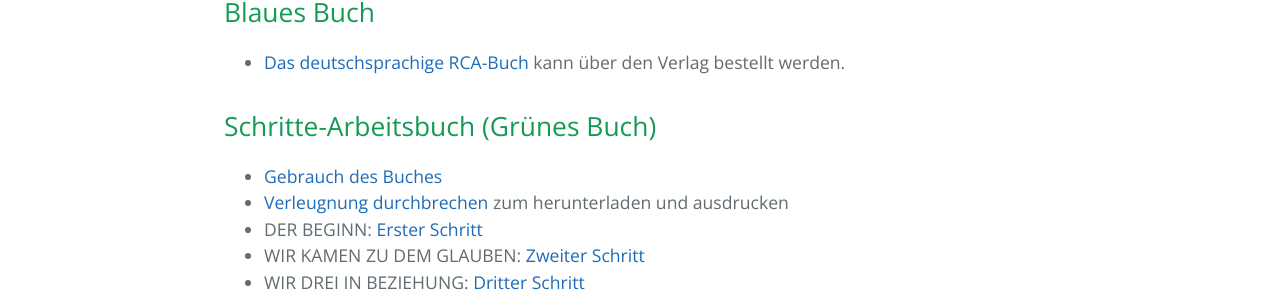
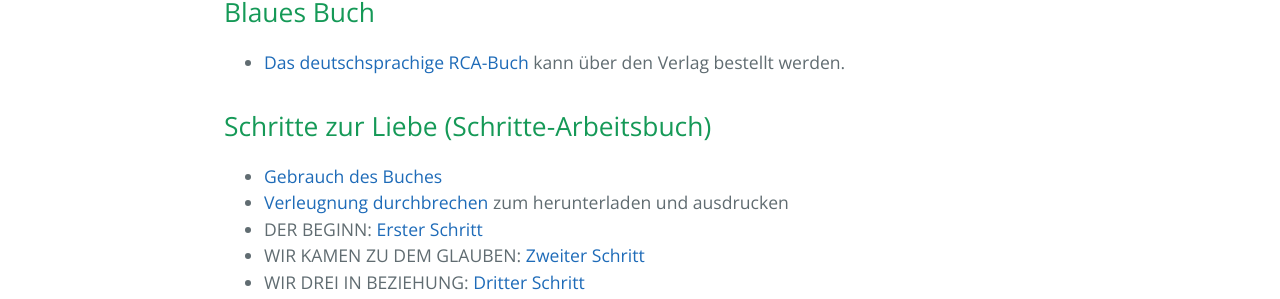
Before and after one commit to rcadeutschland/rcadeutschland.github.io, a Jekyll site: the page built from Literatur.MD, in a window 1280 px wide. Shown: the part 464-763 px from the top of the page. Built offline with Jekyll 4.4.1, drawn with Linux system fonts in a browser that asks for light colours; nearby versions of some CDN libraries.

Commit message:
Update Literatur.MD
Schritte zur Liebe (Schritte-Arbeitsbuch) statt "Schritte-Arbeitsbuch (Grünes Buch)" gemäß E-Mail von cs2015 vom 26.01.2020, 18:23 Uhr.

```diff
--- a/Literatur.MD
+++ b/Literatur.MD
@@ -9,7 +9,7 @@
 * [Das deutschsprachige RCA-Buch](
 https://tredition.de/autoren/recovering-couples-anonymous-rca-25560/anonyme-paare-in-genesung-paperback-109018/) kann über den Verlag bestellt werden.
 
-## Schritte-Arbeitsbuch (Grünes Buch)
+## Schritte zur Liebe (Schritte-Arbeitsbuch)
 
 * [Gebrauch des Buches](/files/GebrauchDesBuches.pdf)
 * [Verleugnung durchbrechen](/files/RCA-GreenBookDENIAL.pdf) zum herunterladen und ausdrucken
```
